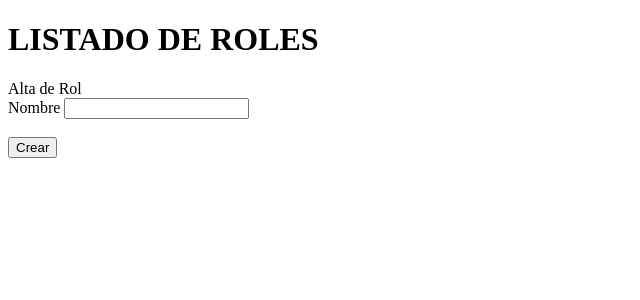
After one commit to valensartorelli/grupo_4_WeByte_Sprint6, a Node server app: page /rol in a window 1280 px wide. The commit adds this page. Shown: the top 300 px of the page, without its empty margins (0-640 px from the left). Run offline with Node 20, Linux system fonts and the light colour scheme; data that the repository does not hold is empty; some libraries are stand-ins or nearby versions.

Commit message:
Valen - Arreglo migraciones y subo ABM roles

```diff
--- a/app.js
+++ b/app.js
@@ -27,6 +27,7 @@ const sizeRoutes = require('./src/routes/sizeRoutes');
 const visibilityRoutes = require('./src/routes/visibilityRoutes');
 const userRoutes = require('./src/routes/userRoutes');
 const categoryRoutes = require('./src/routes/categoryRoutes');
+const rolRoutes = require('./src/routes/rolRoutes');
 
 
 // ruteo
@@ -38,6 +39,7 @@ app.use('/size', sizeRoutes);
 app.use('/visibility', visibilityRoutes);
 app.use('/users', userRoutes);
 app.use('/category', categoryRoutes);
+app.use('/rol', rolRoutes);
 
 
 //app.use('/', (req, res) => res.json({ clave: "con el server" }));
--- /dev/null
+++ b/src/controllers/rolController.js
@@ -0,0 +1,76 @@
+const path = require('path');
+let db = require('../database/models');
+const sequelize = db.sequelize;
+const { Op } = require("sequelize");
+
+
+//Aqui tienen otra forma de llamar a cada uno de los modelos
+const Rol = db.Rol;
+const Visibility = db.Visibility;
+
+
+const rolController = {
+
+    list: (req, res) => {
+        Rol.findAll()
+        .then(roles => {
+            res.render('rolList.ejs', {roles})
+        })
+        .catch(error => res.send(error))
+    },
+    detail: (req, res) =>{
+    Rol.findByPk(req.params.id)
+    .then(roles => {
+        res.render('rolDetail.ejs', {roles});
+      });
+    },
+
+    //CRUD
+    add: (req, res) =>{
+        res.render('rolList.ejs');
+    },
+    create:(req, res) =>{
+         Rol.create({name: req.body.name})
+        .then(()=> {
+            return res.redirect('/rol')})
+        .catch(error => res.send(error))
+    },
+    edit: (req, res) =>{
+        let rolId = req.params.id;
+        Rol
+        .findByPk(rolId)
+        .then(Rol => {
+            return res.render(path.resolve(__dirname, '..', 'views',  'rolDelete'), {Rol})})
+        .catch(error => res.send(error))
+    },
+    update: (req, res) =>{
+        let rolId = req.params.id;
+        Rol.update(
+            {
+                name: req.body.name
+            },
+            {
+                where: {id: rolId}
+            }
+        )
+        .then(()=> {
+        return res.redirect('/rol')})
+        .catch(error => res.send(error))
+    },
+
+    //delete: (req, res) =>{},
+    destroy: (req, res) =>{
+        let rolId = req.params.id;
+        Rol.destroy({where: {id: rolId}, force: true}) // force: true es para asegurar que se ejecute la acción
+        .then(()=>{
+            return res.redirect('/rol')})
+        .catch(error => res.send(error))
+    },
+
+    // END CRUD
+
+
+
+}
+
+module.exports = rolController;
--- a/src/database/migrations/20210612212722-create-rol.js
+++ b/src/database/migrations/20210612212722-create-rol.js
@@ -1,7 +1,7 @@
 'use strict';
 module.exports = {
   up: async (queryInterface, Sequelize) => {
-    await queryInterface.createTable('Roles', {
+    await queryInterface.createTable('Rols', {
       id: {
         allowNull: false,
         autoIncrement: true,
@@ -23,6 +23,6 @@ module.exports = {
     });
   },
   down: async (queryInterface, Sequelize) => {
-    await queryInterface.dropTable('Roles');
+    await queryInterface.dropTable('Rols');
   }
 };
--- a/src/database/migrations/20210612213050-create-user.js
+++ b/src/database/migrations/20210612213050-create-user.js
@@ -35,7 +35,7 @@ module.exports = {
         allowNull: false,
         type: Sequelize.INTEGER,
         references: {
-          model: 'roles',
+          model: 'rols',
           key: 'id'
         }
       },
--- a/src/views/index.ejs
+++ b/src/views/index.ejs
@@ -47,6 +47,11 @@
             </a>
         </li>
         <li>
+            <a href="/rol">
+                Roles
+            </a>
+        </li>
+        <li>
             <a href="/users">
                 Usuarios
             </a>
--- a/src/views/products.ejs
+++ b/src/views/products.ejs
@@ -13,7 +13,7 @@
     <div class="buscar-titulo">
         <form action="/product/search" method="get">
             <input type="text" name="keyword" id="keyword">
-            <button class="boton-buscar" type="submit">Buscar una Producto</button>
+            <button class="boton-buscar" type="submit">Buscar un Producto</button>
         </form>
     </div>
     <ul>
--- /dev/null
+++ b/src/views/rolList.ejs
@@ -0,0 +1,40 @@
+<!DOCTYPE html>
+<html lang="en">
+    <head>
+        <meta charset="UTF-8">
+        <meta http-equiv="X-UA-Compatible" content="IE=edge">
+        <meta name="viewport" content="width=device-width, initial-scale=1.0">
+        <title>Roles</title>
+    </head>
+
+    <body>
+        <h1>LISTADO DE ROLES</h1>
+        <div>Alta de Rol</div>
+        <div>
+            <form action="/rol/create" method="POST">
+                <div class="fr_nombre">
+                    <label class="fr_lbltexto">Nombre</label>
+                    <input type="text" name="name" id="" required>
+                </div>
+                <br>
+                <div class="fr_registro">
+                    <div class="fr_registro-left">
+                        <button type="submit" class="pd_gl-cta pd_gl-cta--primary">
+                            <span class="pd_gl-cta__content">
+                                Crear
+                            </span>
+                        </button>
+                    </div>
+                </div>
+            </form>
+        </div>
+
+        <ul>
+            <% for( let i = 0; i < roles.length; i++ ) { %>
+                <li>
+                    <a href="rol/detail/<%= roles[i].id %>"><%= roles[i].name %></a>
+                </li>
+            <% } %>
+        </ul>
+    </body>
+</html>
```
Also changed, not shown: src/controllers/userController.js (+12 -10 lines), src/routes/rolRoutes.js (added, +19 -0 lines), src/views/rolDetail.ejs (added, +25 -0 lines), src/views/userAdd.ejs (+9 -1 lines), src/avatars/user-1625186362277.JPG (added), src/avatars/user-1625186792797.JPG (added), src/avatars/user-1625187392517.JPG (added).
